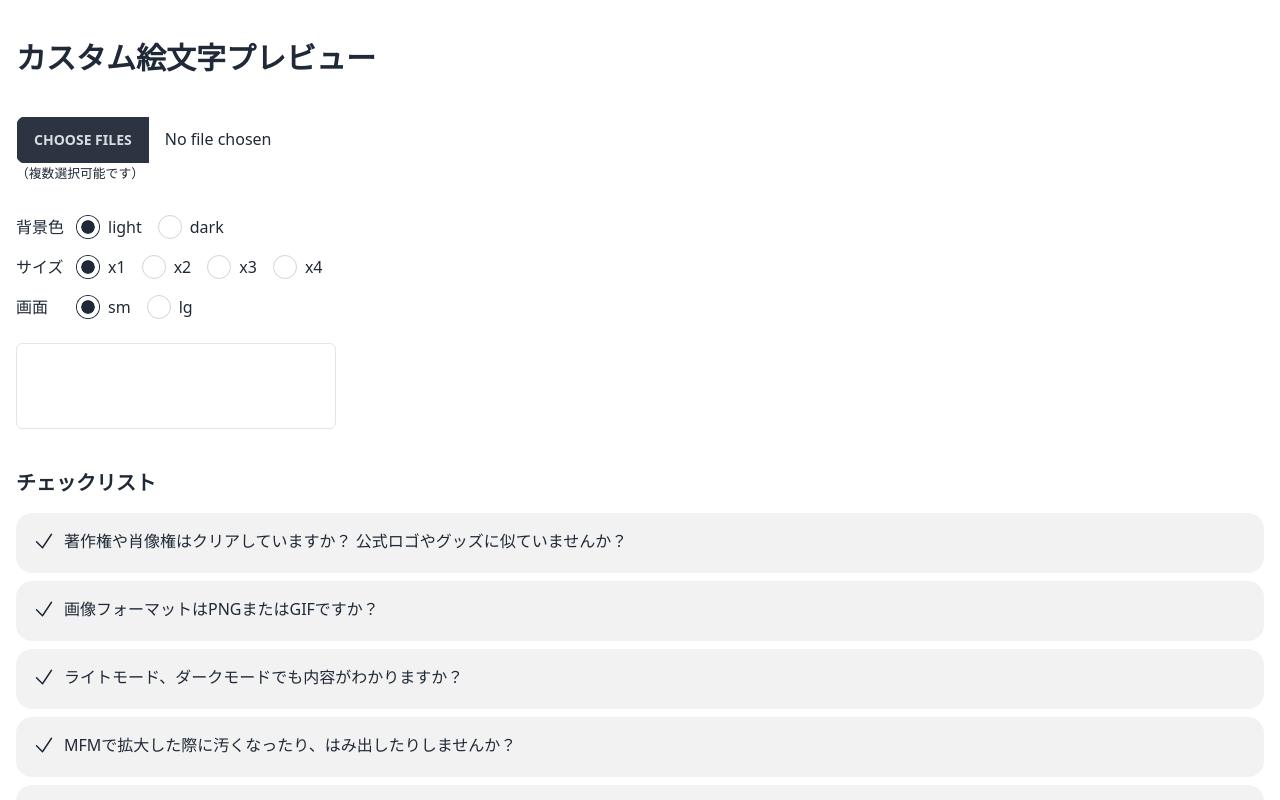
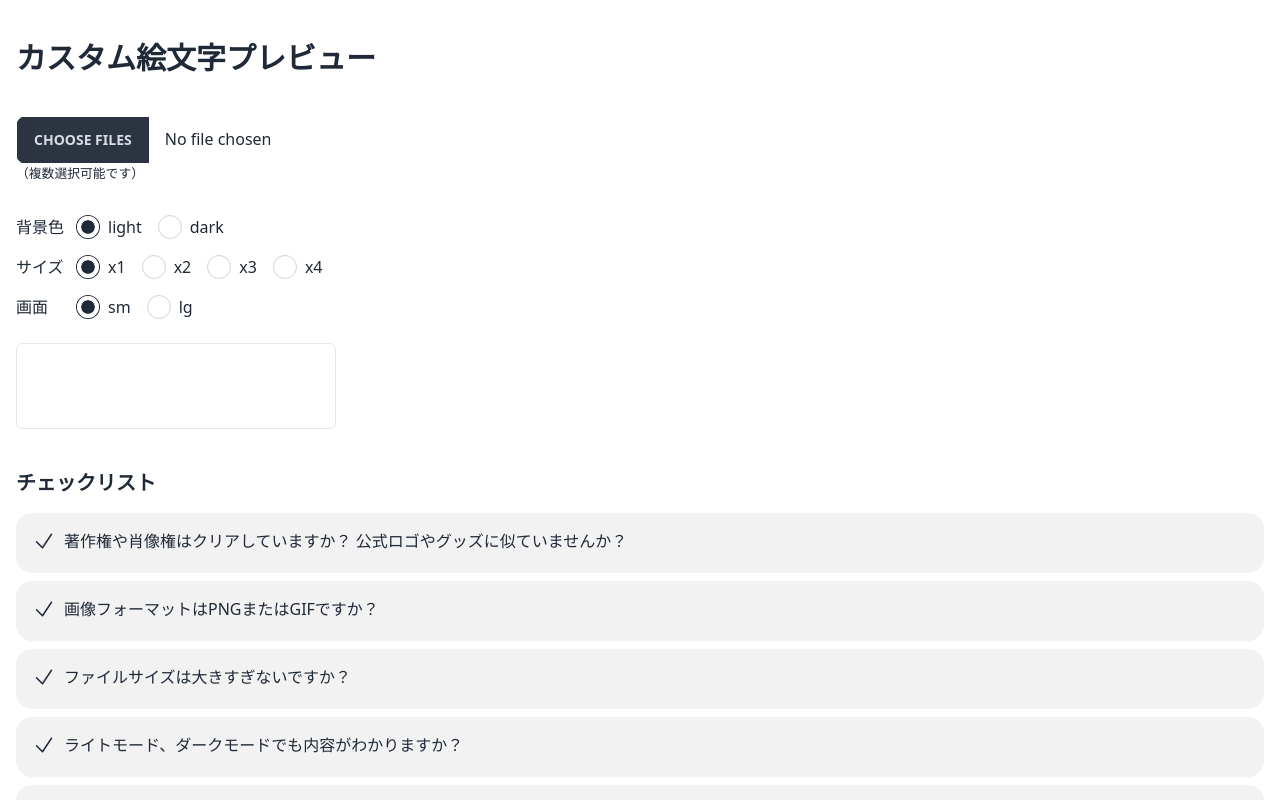
Before and after one commit to monsier-oui/preview-custom-emoji, a React (Vite) app: page / in a window 1280 px wide. Shown: the top 800 px of the page. Built offline with nearby package versions, Linux system fonts and the light colour scheme.

Commit message:
チェックリスト項目追加、文言修正

```diff
--- a/src/components/Checklist.tsx
+++ b/src/components/Checklist.tsx
@@ -11,18 +11,22 @@ const Checklist = () => (
       },
       {
         title: '画像フォーマットはPNGまたはGIFですか？',
+        content: '静止画はPNG、アニメーションはGIFが望ましいです。',
+      },
+      {
+        title: 'ファイルサイズは大きすぎないですか？',
         content:
-          'JPGやWEBPなどはNGです。また、アニメーションはGIFでお願いします。',
+          'サーバーへの負荷軽減のため、50KB程度にしていただけたら助かります。大きすぎる場合は実装時にリサイズ、圧縮される場合があります。',
       },
       {
         title: 'ライトモード、ダークモードでも内容がわかりますか？',
         content:
-          '色が明るいなら暗い色の、色が暗いなら明るい色のフチをつけてください。',
+          '明るい背景色でも暗い背景色でも見えるような色を使っていただくか、どうしても明るい色や暗い色にしたい場合はフチをつけてください。',
       },
       {
         title: 'MFMで拡大した際に汚くなったり、はみ出したりしませんか？',
         content:
-          'あまりに横に長い絵文字はスマホなどで右側がはみ出すので、そうならないようご注意ください。',
+          'あまりに横に長い絵文字はスマホなどで右側がはみ出します。最大でも10:1、MFMで拡大することを考えれば5:1を超えないようご注意ください。',
       },
       {
         title: 'ファイル名は英数字とアンダースコアのみですか？',
```
